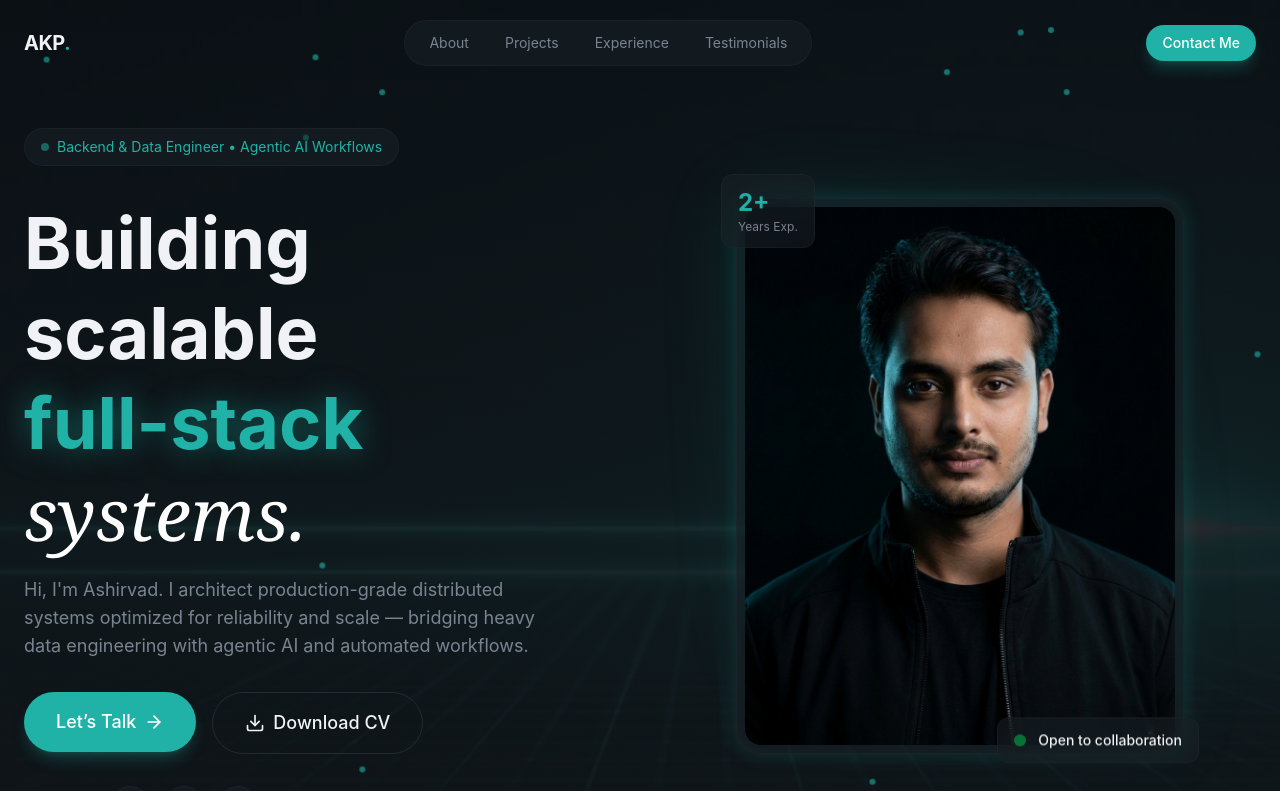
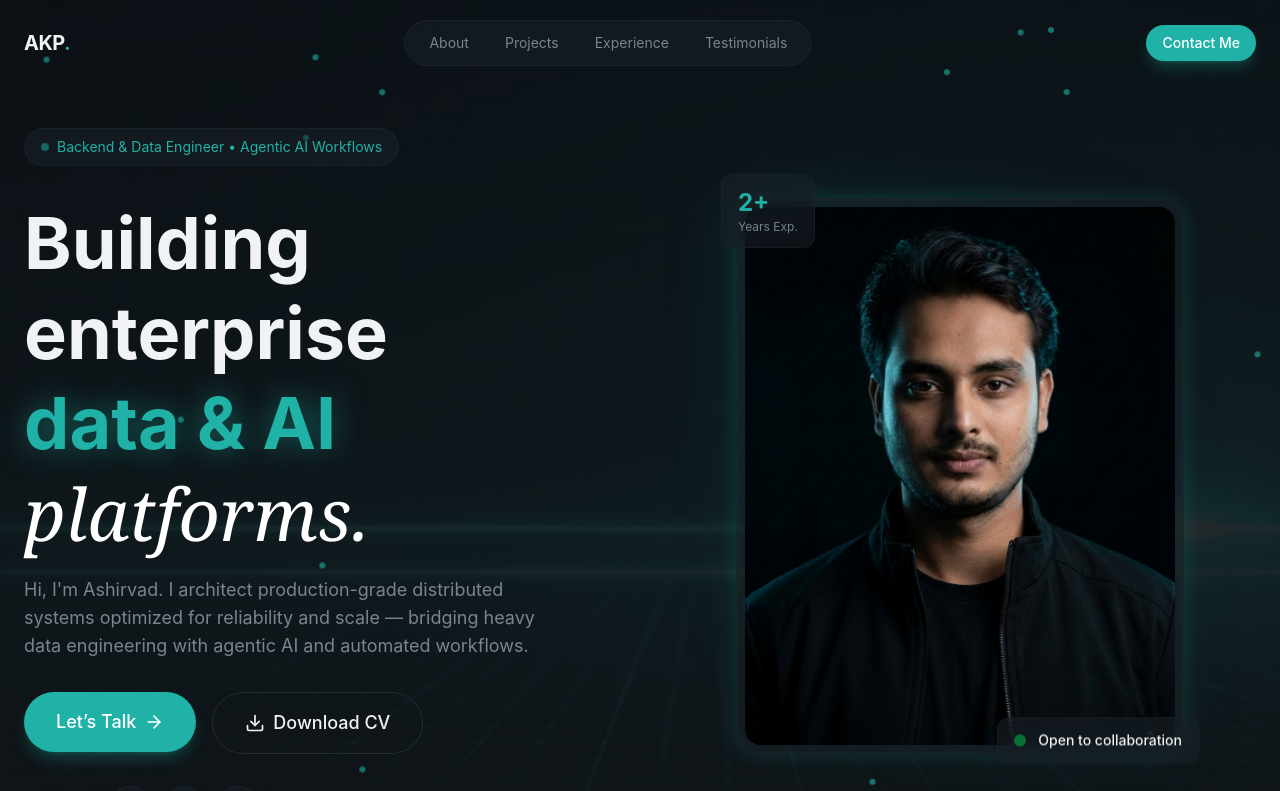
Before and after one commit to sdeashirvad/portfolio, a React (Vite) app: page / in a window 1280 px wide. Shown: the top 791 px of the page. Built offline with nearby package versions, Linux system fonts and the light colour scheme.

Commit message:
HUSTLER | Hero Section | Boldest line to reflect brand

```diff
--- a/src/sections/Hero.jsx
+++ b/src/sections/Hero.jsx
@@ -98,12 +98,12 @@ export const Hero = () => {
             {/* Headline */}
             <div className="space-y-4">
               <h1 className="text-5xl md:text-6xl lg:text-7xl font-bold leading-tight animate-fade-in animation-delay-100">
-                Building scalable
+                Building enterprise
                 <br />
-                <span className="text-primary glow-text">full-stack</span>
+                <span className="text-primary glow-text">data & AI</span>
                 <br />
                 <span className="font-serif italic font-normal text-white">
-                  systems.
+                  platforms.
                 </span>
               </h1>
               <p className="text-lg text-muted-foreground max-w-lg animate-fade-in animation-delay-200">
```
